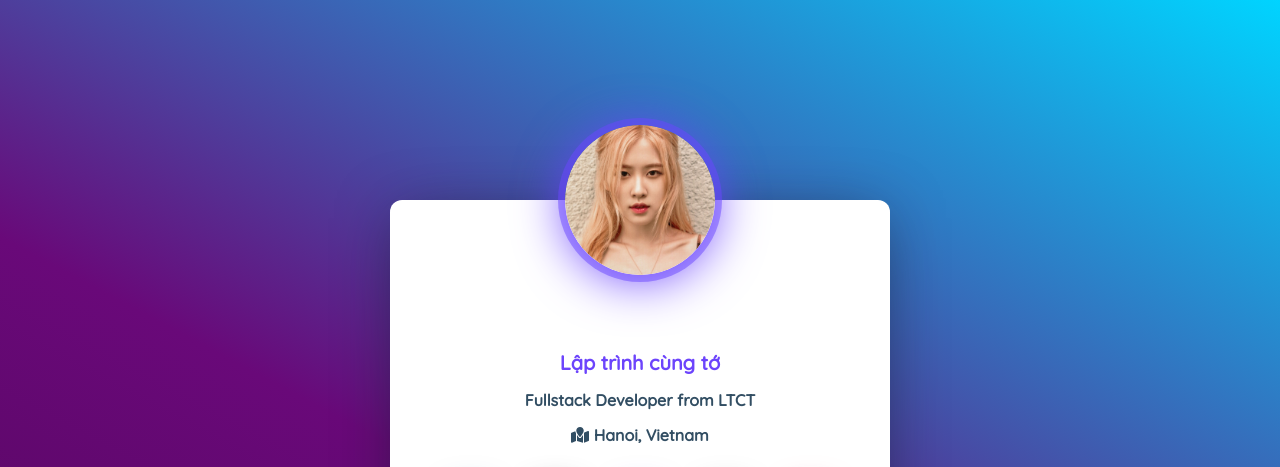
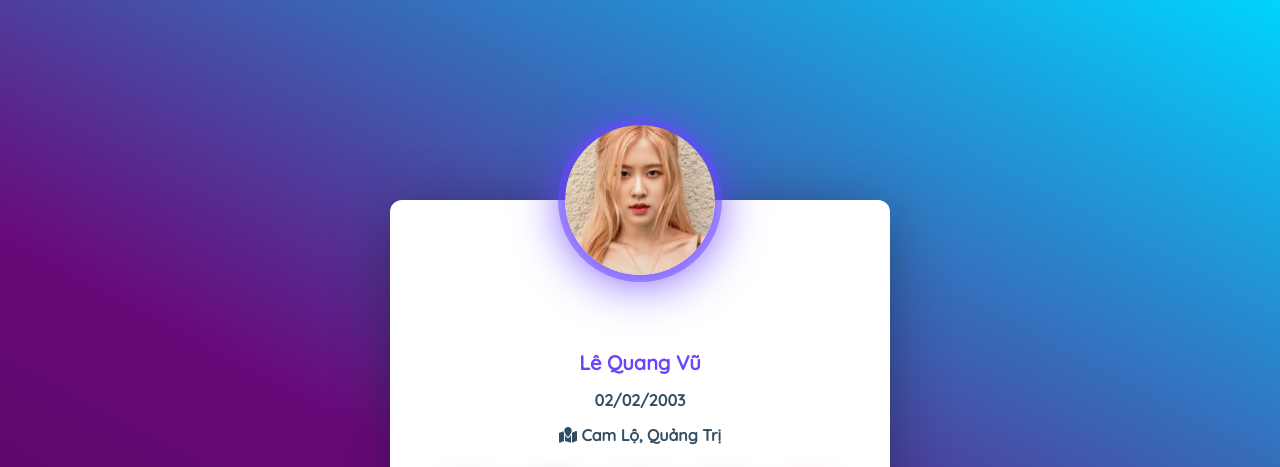
Before and after one commit to quangvu02022003/profile, a plain HTML site: page index.html in a window 1280 px wide. Shown: the top 467 px of the page. Drawn offline with Linux system fonts and the light colour scheme.

Commit message:
first commit

```diff
--- a/index.html
+++ b/index.html
@@ -18,10 +18,10 @@
                 <img src="anh.jpg" alt="">
             </div>
             <div class="profile-card-info">
-                <div class="name">Lập trình cùng tớ</div>
-                <div class="position">Fullstack Developer from LTCT</div>
+                <div class="name">Lê Quang Vũ</div>
+                <div class="position">02/02/2003</div>
                 <div class="location">
-                    <i class="fa-solid fa-map-location"></i>  Hanoi, Vietnam
+                    <i class="fa-solid fa-map-location"></i>  Cam Lộ, Quảng Trị
                 </div>
             </div>
             <div class="profile-card-social">
```
